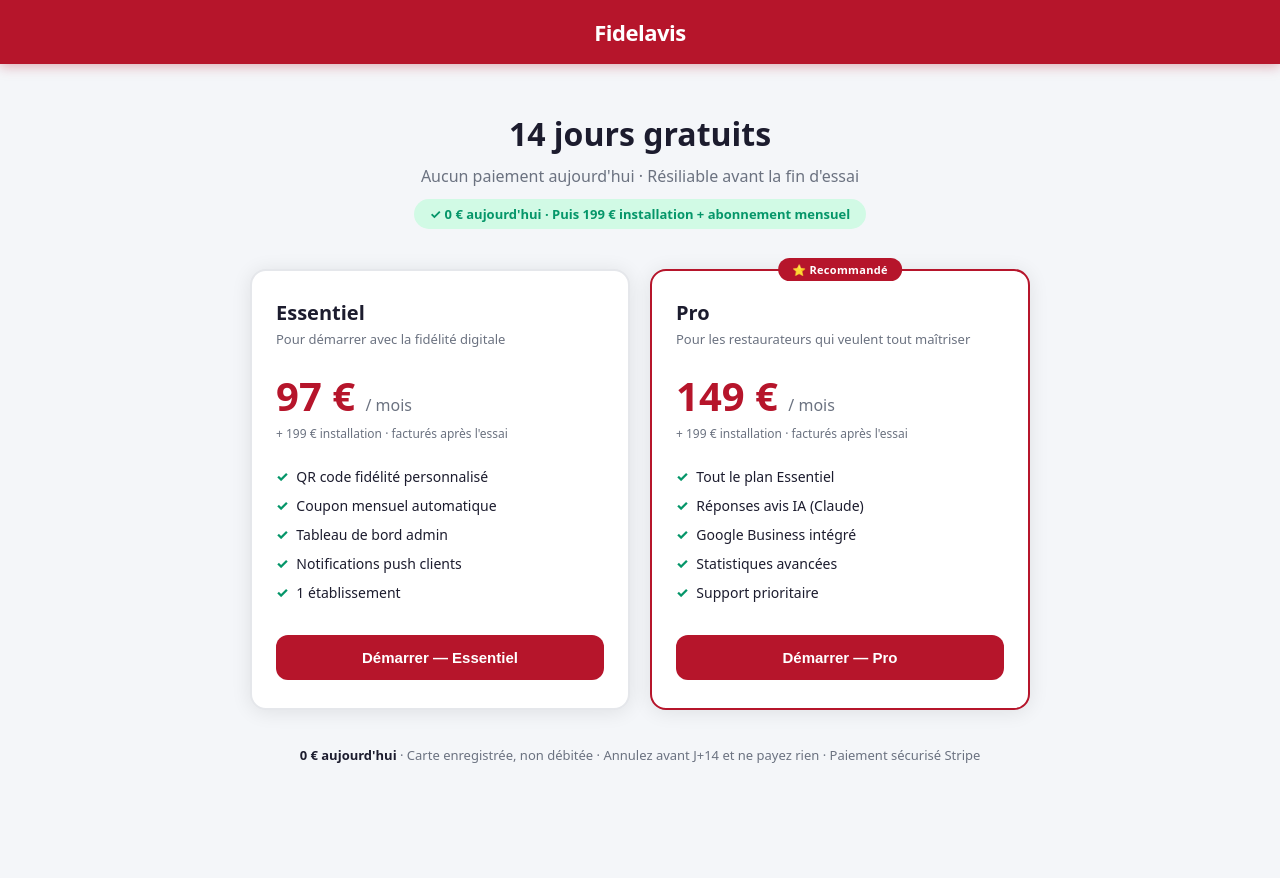
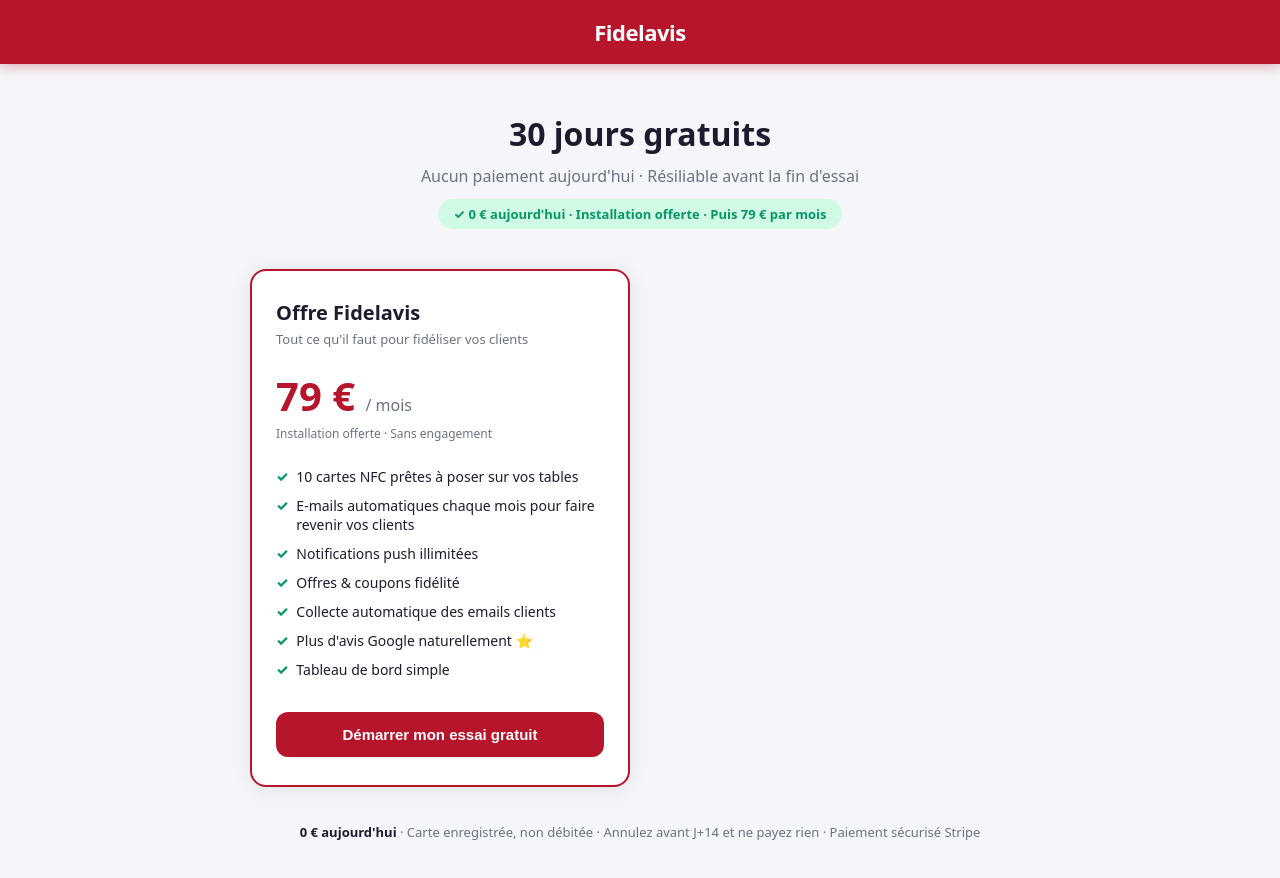
Before and after one commit to compush-media/cartefidelavis.com, a plain HTML site: page tarifs.html in a window 1280 px wide. Before the commit the page ends 844 px from the top, so only its background shows below. Drawn offline with Linux system fonts and the light colour scheme.

Commit message:
Tarifs : offre unique a 79 EUR, installation offerte, 30 jours d'essai
Le site vendait ce que l'application ne sait plus facturer.

Avant : deux offres, Essentiel a 97 EUR et Pro a 149 EUR, plus 199 EUR
d'installation, et 14 jours d'essai.

Or assets/plans.js ne definit qu'un plan, « terrain » ; essentiel et pro y sont
mappes par compatibilite. Un prospect qui cliquait « Demarrer — Pro » a
149 EUR/mois etait donc facture 79 EUR. Annoncer un prix et en prelever un
autre se voit sur un releve bancaire.

Desormais, sur index.html et tarifs.html :
- une seule carte, « Offre Fidelavis », 79 EUR/mois ;
- installation offerte, la ligne « + 199 EUR » retiree ;
- 30 jours d'essai partout, metadonnees et badge compris ;
- data-plan="terrain", l'identifiant reellement reconnu ;
- avantages repris a l'identique de assets/admin-trial.js, pour que le site
  promette exactement ce que l'application annonce.

Le bloc Pro est retire plutot qu'affiche en « bientot » : un bouton qui facture
autre chose que le prix affiche est pire que pas de bloc.

```diff
--- a/tarifs.html
+++ b/tarifs.html
@@ -151,9 +151,9 @@
 
 <main class="content">
 
-  <h1 class="page-title">14 jours gratuits</h1>
+  <h1 class="page-title">30 jours gratuits</h1>
   <p class="page-sub">Aucun paiement aujourd'hui · Résiliable avant la fin d'essai</p>
-  <span class="page-note">✓ 0 € aujourd'hui · Puis 199 € installation + abonnement mensuel</span>
+  <span class="page-note">✓ 0 € aujourd'hui · Installation offerte · Puis 79 € par mois</span>
 
   <!-- Erreur Stripe -->
   <div id="billingError"></div>
@@ -161,43 +161,28 @@
   <!-- Cards -->
   <div class="plans">
 
-    <!-- ESSENTIEL -->
-    <div class="plan-card">
-      <div class="plan-name">Essentiel</div>
-      <div class="plan-desc">Pour démarrer avec la fidélité digitale</div>
-      <div class="plan-price">97 € <span>/ mois</span></div>
-      <div class="plan-setup">+ 199 € installation · facturés après l'essai</div>
+    <!-- OFFRE UNIQUE — assets/plans.js ne definit qu'un plan, « terrain ».
+         Les deux offres affichees ici jusqu'au 23/08/2026 n'existaient plus
+         cote application : un prospect qui choisissait Pro etait facture le
+         prix unique. Avantages repris de assets/admin-trial.js. -->
+    <div class="plan-card recommended">
+      <div class="plan-name">Offre Fidelavis</div>
+      <div class="plan-desc">Tout ce qu'il faut pour fidéliser vos clients</div>
+      <div class="plan-price">79 € <span>/ mois</span></div>
+      <div class="plan-setup">Installation offerte · Sans engagement</div>
       <ul class="plan-features">
-        <li>QR code fidélité personnalisé</li>
-        <li>Coupon mensuel automatique</li>
-        <li>Tableau de bord admin</li>
-        <li>Notifications push clients</li>
-        <li>1 établissement</li>
+        <li>10 cartes NFC prêtes à poser sur vos tables</li>
+        <li>E-mails automatiques chaque mois pour faire revenir vos clients</li>
+        <li>Notifications push illimitées</li>
+        <li>Offres &amp; coupons fidélité</li>
+        <li>Collecte automatique des emails clients</li>
+        <li>Plus d'avis Google naturellement ⭐</li>
+        <li>Tableau de bord simple</li>
       </ul>
-      <button class="plan-btn" data-plan="essentiel">
-        Démarrer — Essentiel
+      <button class="plan-btn" data-plan="terrain">
+        Démarrer mon essai gratuit
       </button>
     </div>
-
-    <!-- PRO -->
-    <div class="plan-card recommended">
-      <div class="plan-badge-rec">⭐ Recommandé</div>
-      <div class="plan-name">Pro</div>
-      <div class="plan-desc">Pour les restaurateurs qui veulent tout maîtriser</div>
-      <div class="plan-price">149 € <span>/ mois</span></div>
-      <div class="plan-setup">+ 199 € installation · facturés après l'essai</div>
-      <ul class="plan-features">
-        <li>Tout le plan Essentiel</li>
-        <li>Réponses avis IA (Claude)</li>
-        <li>Google Business intégré</li>
-        <li>Statistiques avancées</li>
-        <li>Support prioritaire</li>
-      </ul>
-      <button class="plan-btn" data-plan="pro">
-        Démarrer — Pro
-      </button>
-    </div>
-
   </div>
 
   <p class="guarantee">
```
Also changed, not shown: index.html (+30 -42 lines).
